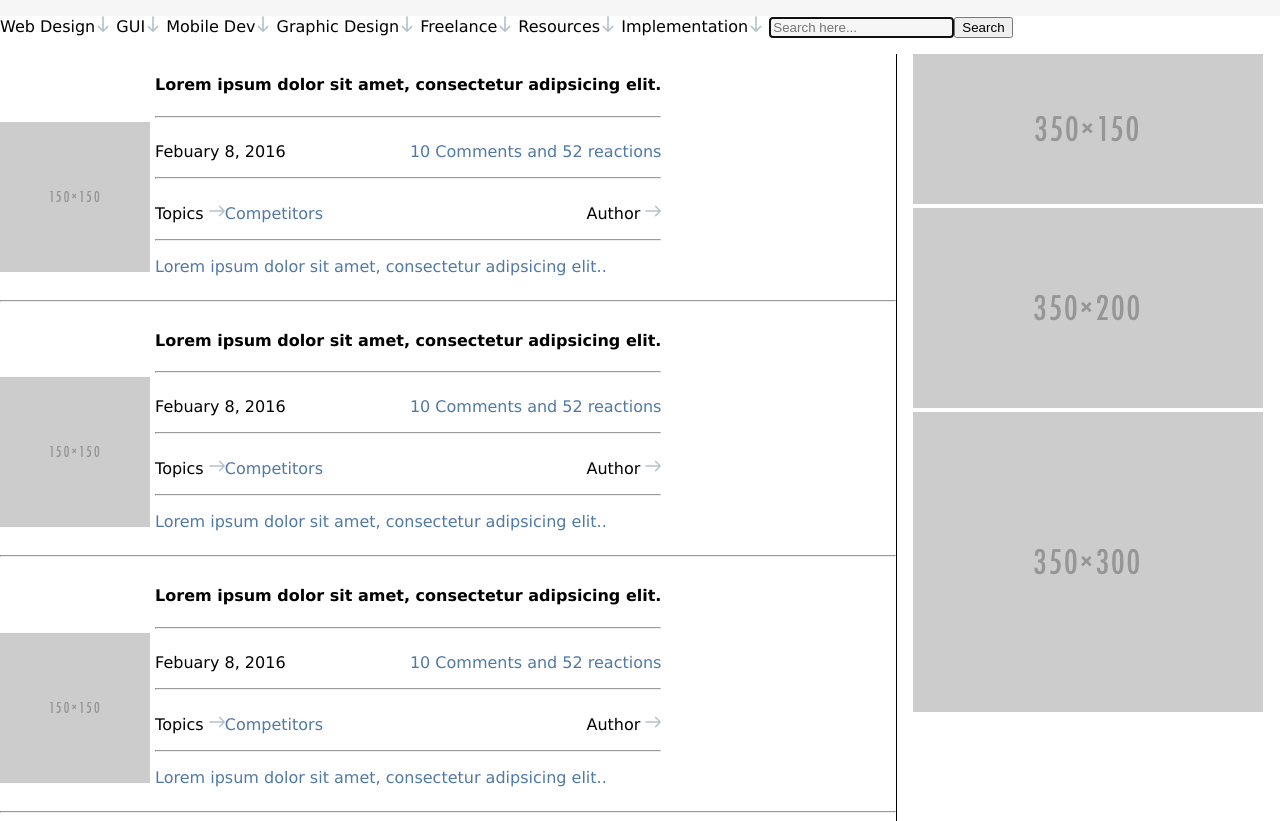
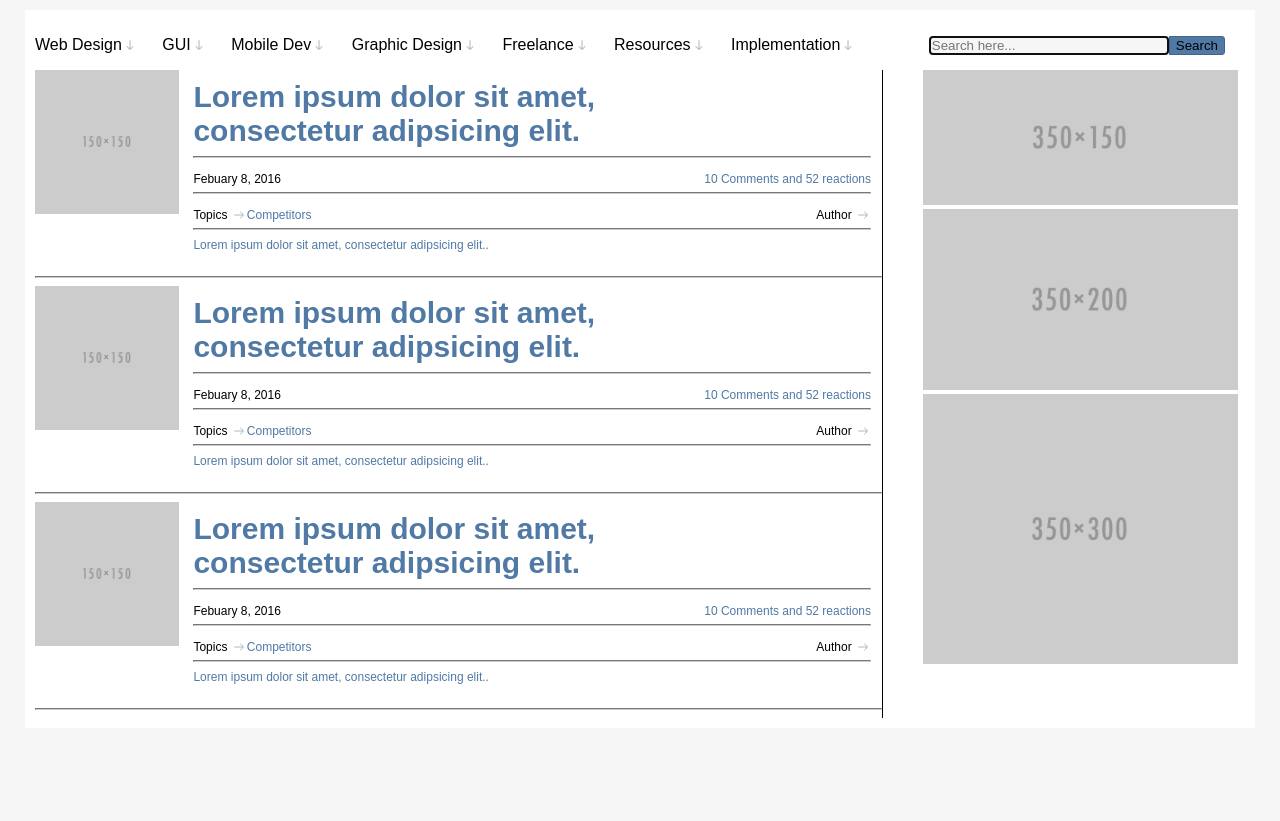
Before and after one commit to andieromero/layoutExercise, a plain HTML site: page index.html in a window 1280 px wide. After the commit the page ends 800 px from the top, so only its background shows below. Drawn offline with Linux system fonts and the light colour scheme.

Commit message:
font sizes, input and button graphics

```diff
--- a/main.css
+++ b/main.css
@@ -1,11 +1,12 @@
 /****** General Styles *********/
 body {
 	background-color: #F6F6F6;
-	font-family: Verdana, Geneva, sans-serif;
-	margin: 0;
+	font-family: Arial, Helvetica, sans-serif;
+	margin: 10px 25px;
 }
 section {
 	background-color: #FFFFFF;
+	padding: 10px 10px;
 }
 main, aside {
 	display: inline-block;
@@ -15,9 +16,16 @@ main {
 	width: 70%;
 	border-right: 1px solid black;
 }
+
 aside {
 	width: 29%;
-	text-align: center;
+	text-align: right;
+}
+h1 {
+	color: #5079A5;
+    font-size: 30px;
+	margin: 0px;
+    max-width: 70%;
 }
 ul {
 	padding: 0px;
@@ -31,9 +39,19 @@ a {
 	color: #000000;
 	display: inline-block;
 }
+p {
+	margin: .5em 0;
+	font-size: 12px;
+}
+p > img, a > img {
+	width: 10px;
+	height: 10px;
+	margin: 0px 3px;
+}
 /****** Navigation Style *********/
 .menu > li {
 	display: inline-block;
+	margin-right: 20px;
 }
 .menu > li:hover {
 	background-color: #5079A5;
@@ -55,6 +73,7 @@ a {
 }
 .submenu a {
 	margin: 5px 8px;
+	font-size: 14px;
 }
 .menu > li:hover .submenu, .submenu > li:hover .submenu2{
 	left: 0;
@@ -71,13 +90,36 @@ a {
 	top: 0px;
 	left: 250px;
 }
+.menu > li:last-child {
+	float: right;
+}
 input {
 	background-color: #F6F6F6;
+    width: 240px;
+    border-top-left-radius: 3px;
+    border-bottom-left-radius: 3px;
+    border: solid 1px #cbc8c8;
 }
-
-/****** Article Styles *********/
+button {
+	border: solid 1px #426489;
+    background-color: #5079a5;
+    border-top-right-radius: 3px;
+    border-bottom-right-radius: 3px;
+}
+/****** Article/Aside Styles *********/
 article img, article section {
 	display: inline-block;
+	vertical-align: top;
+}
+article section {
+	width: 80%;
+}
+article > img {
+	width: 17%
+}
+p > img {
+	position: relative;
+	top: 2px;
 }
 article a {
 	color: #5079A5;
@@ -90,5 +132,9 @@ article a {
 }
 hr {
 	clear: both;
+	border-color: #CCCCCC;
+}
+aside img {
+	width: 90%;
 }
 /****** Footer Style *********/
```
